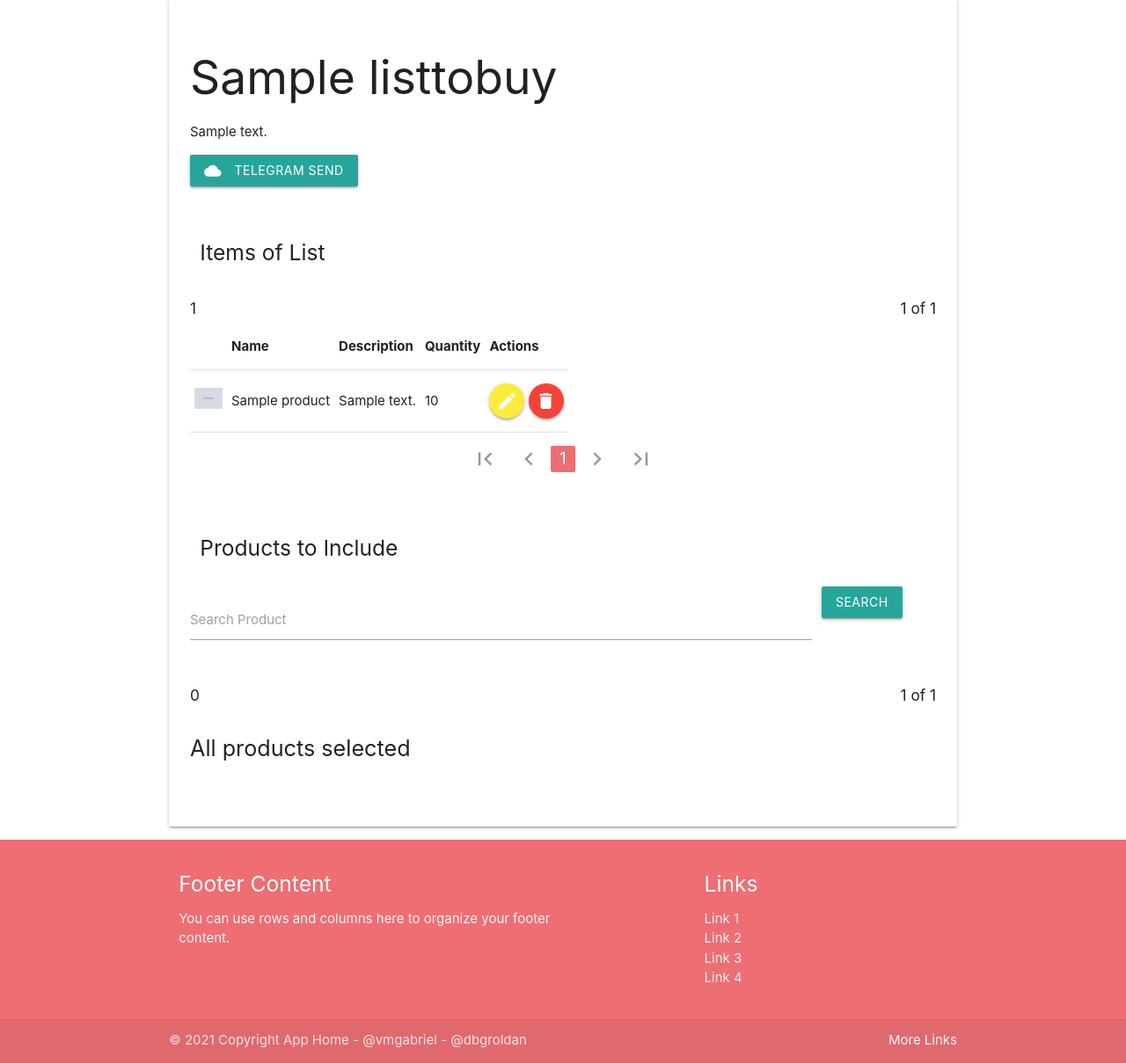
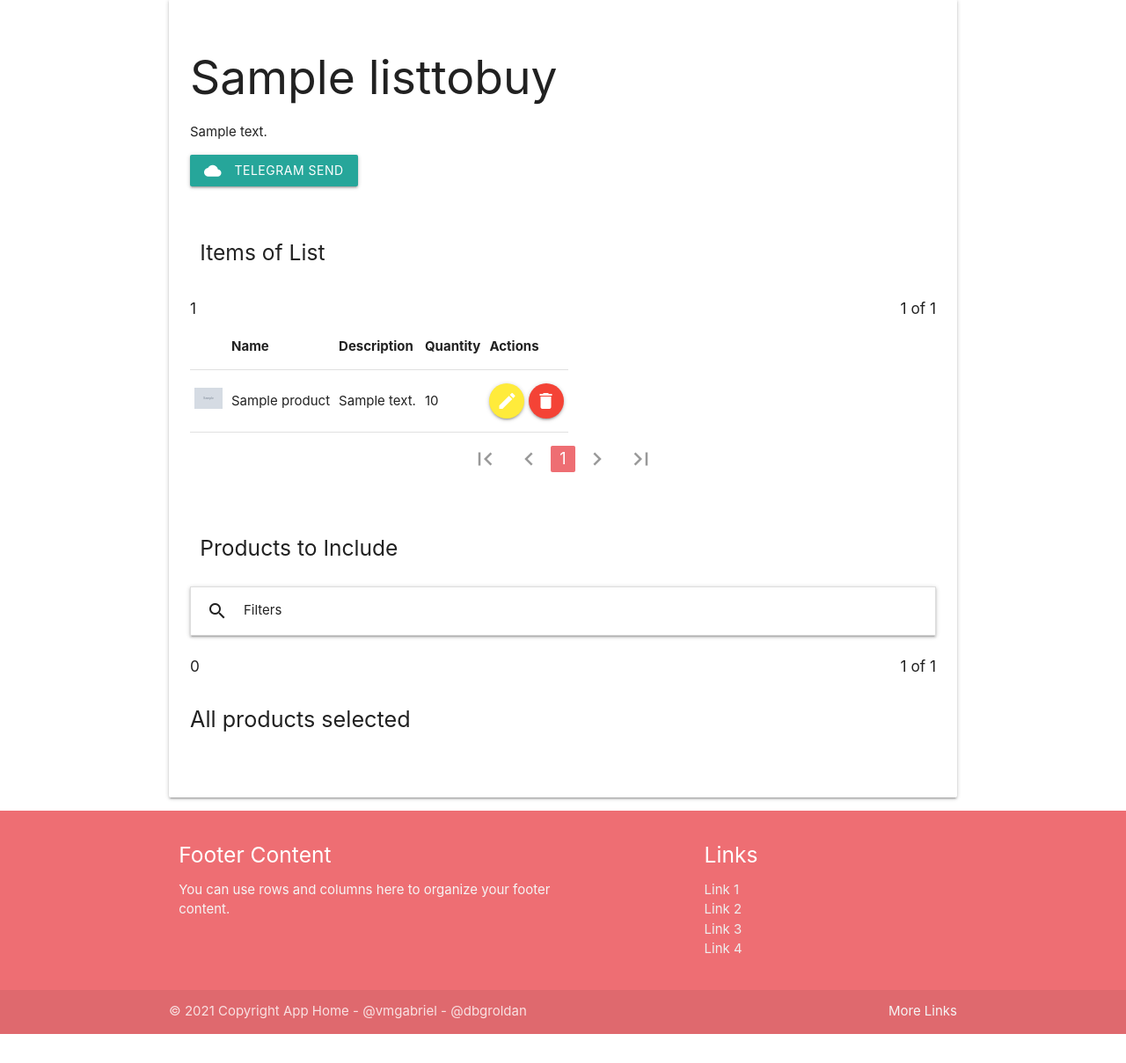
Before and after one commit to vmgabriel/todo-django, a Django app: page /buys/1 in a window 1280 px wide. Shown: the part 148-1357 px from the top of the page at 88% size. After the commit the page ends 1324 px from the top, so only its background shows below. Run offline with Django 3.2, Linux system fonts and the light colour scheme; a user stored in the database is signed in; tables that the repository leaves empty hold one stand-in row (values such as "Sample post"); grey boxes marked "Sample" are stand-in pictures.

Commit message:
feat: integrate filters in product for to_buy

```diff
--- a/to_buy/templates/to_buy/detail.html
+++ b/to_buy/templates/to_buy/detail.html
@@ -95,17 +95,35 @@
                 </div>
             </div>
 
+
+            <ul class="collapsible">
+                <li>
+                    <div class="collapsible-header">
+                        <i class="material-icons">search</i>Filters
+                    </div>
+                    <div class="collapsible-body">
                         <div class="row">
-                <div class="col s10">
+                            <div class="col m12">
                                 <div class="input-field row">
-                        <input id="id_search" name="search" type="text" value="{% if search %}{{ search }}{% endif %}" onkeyup="enter_key_event_search(event, change_search_element)" />
+                                    <input id="id_search" name="search" type="text"
+                                           value="{% if search %}{{ search }}{% endif %}"
+                                           onkeyup="enter_key_event_search(event, change_search_element)"/>
                                     <label for="id_search">Search Product</label>
                                 </div>
                             </div>
-                <div class="col s1">
-                    <a class="waves-effect waves-light btn modal-trigger" onclick="change_search_element()">Search</a>
+                            <label for="categories">Categories</label>
+                            <div class="col m12">
+                                <div class="chips chips-autocomplete"></div>
                             </div>
                         </div>
+                        <div class="row">
+                            <a class="waves-effect waves-light btn modal-trigger" onclick="change_search_element()" style="width: 100%;">
+                                <i class="material-icons">search</i>
+                            </a>
+                        </div>
+                    </div>
+                </li>
+            </ul>
 
             <div class="" style="display: flex; justify-content: space-between;">
                 <h6>{{ count_products }}</h6>
@@ -181,29 +199,40 @@
 
 {% block javascript %}
 
+    let chips_categories = {{ selected_categories|safe }};
+    const chip_to_include = document.querySelectorAll('.chips');
     const get_element_document = data => document.getElementById(data);
     const search_element = get_element_document("id_search");
+    const str_is_not_clear = x => x != "";
+    const not_in_array = arr => elem => arr.includes(elem);
+    const categories = {{ categories|safe }};
 
-  function search_url(key, value) {
-    let search = window.location.search
+
+    function search_url(url, payload) {
+        let search = window.location.search || "";
         if (search != "") {
-      search = search.substr(1, search.lenght);
+          search = search.substr(1, search.length);
         }
         let keys = search.split("&");
-
+        keys = keys.filter(str_is_not_clear);
         keys = keys.map(x => x.split("="));
-    keys = keys.filter(x => x[0] != key);
-    keys = keys.concat([[key, value]]);
-    keys = keys.map(x => `${x[0]}=${x[1]}`)
-    keys_data = keys.join("&")
-    return `?${keys_data}`;
+        keys = keys.filter(not_in_array(Object.keys(payload)));
+        keys = keys.concat(Object.entries(payload));
+        keys = keys.map(x => `${x[0]}=${x[1]}`);
+        return `${url}?${keys.join("&")}`;
     }
 
     function change_search_element() {
-    const search = search_element.value;
-    let route = `${window.location.origin}${window.location.pathname}`;
-    route += search_url("q", search);
-    window.location = route;
+        let filters = {}
+        if (search_element.value.length > 0) {
+            filters.to_include_name = search_element.value;
+            filters.page_products = "1";
+        }
+        if (chips_categories.length > 0) {
+            filters.to_include_categories = chips_categories.join(",");
+            filters.page_products = "1";
+        }
+        window.location = search_url(`${window.location.origin}${window.location.pathname}`, filters);
     }
 
     function enter_key_event_search(key) {
@@ -212,4 +241,30 @@
         }
     }
 
+    function set_categories_to_include(data) {
+        chips_categories = data[0].M_Chips.chipsData.map(x => x.tag).map(x => categories[x]);
+    }
+
+    document.addEventListener("DOMContentLoaded", () => {
+        selected_category = chips_categories.map(x => Object.entries(categories)
+            .filter(([category, id_category]) => id_category == x)
+            .map(([category, id_category]) => ({tag: category}))
+            .pop()
+        );
+        const chipCategory = M.Chips.init(chip_to_include, {
+            data: chips_categories.map(x => Object.entries(categories)
+                .filter(([category, id_category]) => id_category == x)
+                .map(([category, id_category]) => ({tag: category}))
+                .pop()
+            ),
+            autocompleteOptions: {
+                data: Object.entries(categories).map(([key, value]) => ({[key]: null})).reduce((acc, ref) => ({...acc, ...ref}), {}),
+                limit: Infinity,
+                minLength: 1
+            },
+            onChipAdd: set_categories_to_include,
+            onChipDelete: set_categories_to_include
+        });
+    });
+
 {% endblock javascript %}
--- a/to_buy/views.py
+++ b/to_buy/views.py
@@ -4,7 +4,7 @@
 from django.contrib.auth.mixins import LoginRequiredMixin
 from django.shortcuts import render, redirect, get_object_or_404
 from django.views import generic
-from django.db.models import Count, Q
+from django.db.models import Count, Q, QuerySet
 from django.core.paginator import Paginator
 from django.conf import settings
 
@@ -91,36 +91,56 @@ class DetailToBuyView(LoginRequiredMixin, generic.detail.DetailView):
     model = models.ListToBuy
     template_name = 'to_buy/detail.html'
 
-    def queryset_list(self, pk):
+    def queryset_list(self, pk: int) -> QuerySet:
         return models.ItemListToBuy.objects.filter(enabled=True, list=pk)
 
-    def queryset_products(self, pk, query = None):
-        my_list = [x.product.pk for x in self.queryset_list(pk)]
+    def queryset_products(self, pk: int) -> QuerySet:
+        my_list: list[int] = [
+            x.product.pk
+            for x in self.queryset_list(pk)
+        ]
         data = (
             product_models.Product.objects.filter(
                 enabled=True,
             )
             .exclude(pk__in=my_list)
         )
-        if query:
-            data = data.filter(
-                Q(name__icontains=query) | Q(description__icontains=query)
-            )
         return data
 
-    def paginate(self, data: list):
+    def paginate(self, data: QuerySet) -> Paginator:
         return Paginator(data, settings.PAGINATION_LIMIT)
+
+    def filter_query(self, query: QuerySet, filters: dict) -> QuerySet:
+        base_filter: dict = {
+            key[11:]: value
+            for key, value in filters.items()
+            if key.startswith("to_include_")
+        }
+        for key, value in base_filter.items():
+            if key == "name":
+                query = query.filter(name__icontains=value)
+            if key == "categories" and value != "":
+                ids: list[int] = [int(id) for id in value.split(",")]
+                query = query.filter(categories__in=ids)
+        return query
+
+    def get_categories(self) -> dict:
+        categories = product_models.Category.objects.filter(enabled=True)
+        return {category.name: category.id for category in categories}
+
 
     def get_context_data(self, *args, **kwargs):
         """Context generated by detail board"""
         context = super().get_context_data(**kwargs)
-        query = self.request.GET.get("q") or None
+        query: dict = {key: value for key, value in self.request.GET.dict().items() if key != ""} or {}
 
-        products = self.paginate(self.queryset_products(context['listtobuy'], query))
+        products = self.paginate(self.filter_query(self.queryset_products(
+            context["listtobuy"]
+        ), query))
         count_products = products.count
         products = products.page(self.request.GET.get("page_products") or 1)
 
-        items = self.paginate(self.queryset_list(context['listtobuy']))
+        items = self.paginate(self.queryset_list(context["listtobuy"]))
         count_items = items.count
         items = items.page(self.request.GET.get("page_items") or 1)
 
@@ -128,7 +148,13 @@ class DetailToBuyView(LoginRequiredMixin, generic.detail.DetailView):
         context['products'] = products
         context["count_products"] = count_products
         context["count_items"] = count_items
-        context["search"] = query
+        context["search"] = query.get("to_include_name", "")
+        context["selected_categories"] = [
+            int(x)
+            for x in query.get("to_include_categories", "").split(",")
+            if x != ""
+        ]
+        context["categories"] = self.get_categories()
         return context
 
 
```
Lines whose indentation alone changed are shown as unchanged.
